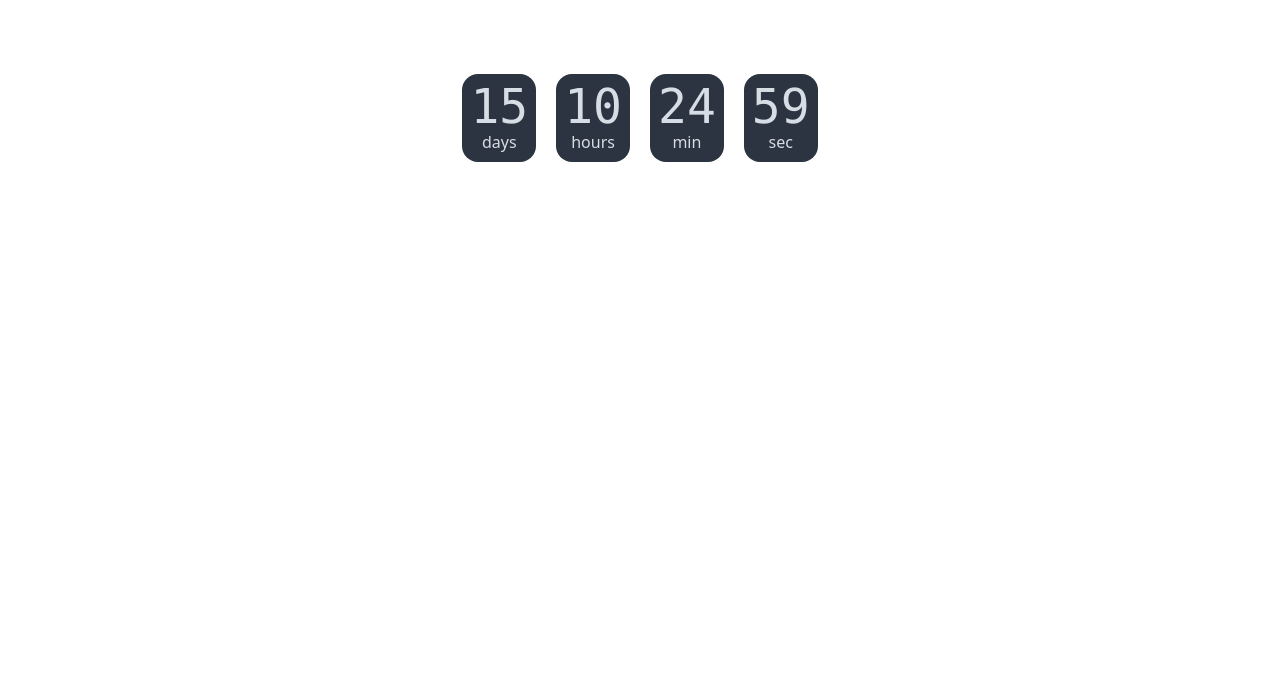
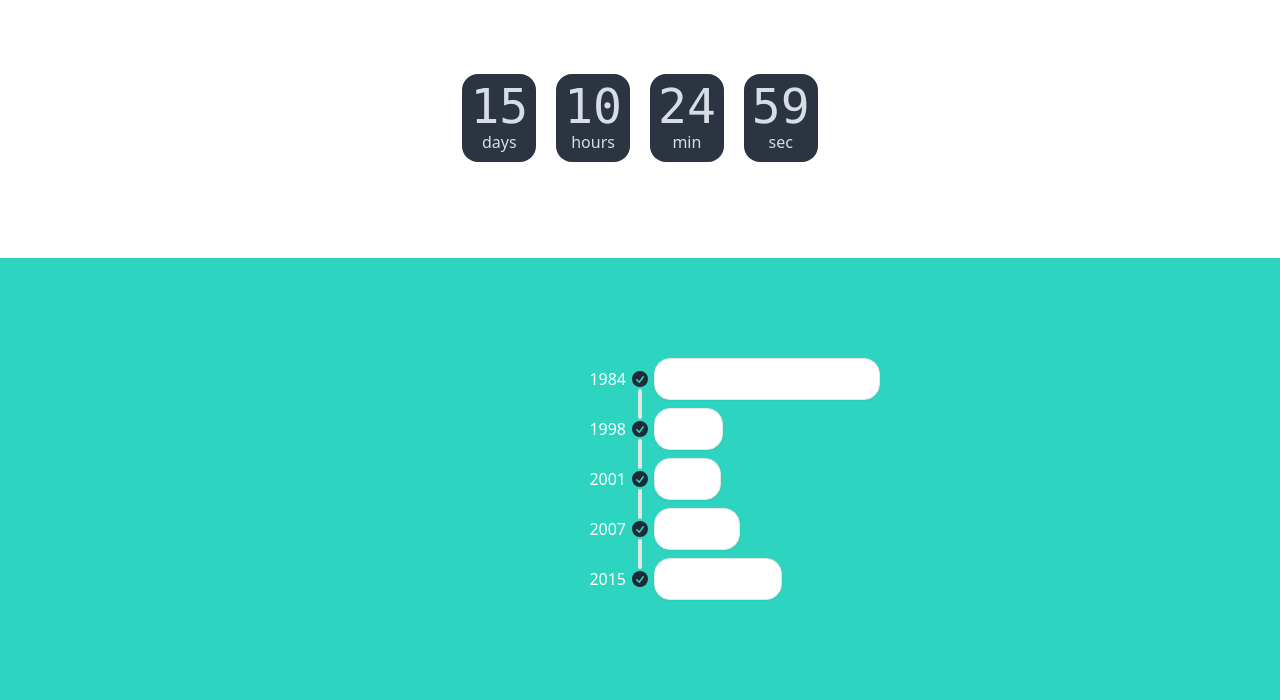
Before and after one commit to ratulislam46/github-collabration, a plain HTML site: page index.html in a window 1280 px wide. Shown: the part 888-1588 px from the top of the page. Before the commit the page ends 1146 px from the top, so only its background shows below. Drawn offline with nearby package versions, Linux system fonts and the light colour scheme.

Commit message:
added timeline

```diff
--- a/index.html
+++ b/index.html
@@ -85,6 +85,75 @@
                 </div>
             </div>
         </section>
+
+        <!-- timeline section  -->
+        <section class="py-24 bg-teal-400">
+            <ul class="timeline timeline-vertical">
+                <li>
+                    <div class="timeline-start text-white">1984</div>
+                    <div class="timeline-middle">
+                        <svg xmlns="http://www.w3.org/2000/svg" viewBox="0 0 20 20" fill="currentColor" class="h-5 w-5">
+                            <path fill-rule="evenodd"
+                                d="M10 18a8 8 0 100-16 8 8 0 000 16zm3.857-9.809a.75.75 0 00-1.214-.882l-3.483 4.79-1.88-1.88a.75.75 0 10-1.06 1.061l2.5 2.5a.75.75 0 001.137-.089l4-5.5z"
+                                clip-rule="evenodd" />
+                        </svg>
+                    </div>
+                    <div class="timeline-end timeline-box text-white">First Macintosh computer</div>
+                    <hr />
+                </li>
+                <li>
+                    <hr />
+                    <div class="timeline-start text-white">1998</div>
+                    <div class="timeline-middle">
+                        <svg xmlns="http://www.w3.org/2000/svg" viewBox="0 0 20 20" fill="currentColor" class="h-5 w-5">
+                            <path fill-rule="evenodd"
+                                d="M10 18a8 8 0 100-16 8 8 0 000 16zm3.857-9.809a.75.75 0 00-1.214-.882l-3.483 4.79-1.88-1.88a.75.75 0 10-1.06 1.061l2.5 2.5a.75.75 0 001.137-.089l4-5.5z"
+                                clip-rule="evenodd" />
+                        </svg>
+                    </div>
+                    <div class="timeline-end timeline-box text-white">iMac</div>
+                    <hr />
+                </li>
+                <li>
+                    <hr />
+                    <div class="timeline-start text-white">2001</div>
+                    <div class="timeline-middle">
+                        <svg xmlns="http://www.w3.org/2000/svg" viewBox="0 0 20 20" fill="currentColor" class="h-5 w-5">
+                            <path fill-rule="evenodd"
+                                d="M10 18a8 8 0 100-16 8 8 0 000 16zm3.857-9.809a.75.75 0 00-1.214-.882l-3.483 4.79-1.88-1.88a.75.75 0 10-1.06 1.061l2.5 2.5a.75.75 0 001.137-.089l4-5.5z"
+                                clip-rule="evenodd" />
+                        </svg>
+                    </div>
+                    <div class="timeline-end timeline-box text-white">iPod</div>
+                    <hr />
+                </li>
+                <li>
+                    <hr />
+                    <div class="timeline-start text-white">2007</div>
+                    <div class="timeline-middle">
+                        <svg xmlns="http://www.w3.org/2000/svg" viewBox="0 0 20 20" fill="currentColor" class="h-5 w-5">
+                            <path fill-rule="evenodd"
+                                d="M10 18a8 8 0 100-16 8 8 0 000 16zm3.857-9.809a.75.75 0 00-1.214-.882l-3.483 4.79-1.88-1.88a.75.75 0 10-1.06 1.061l2.5 2.5a.75.75 0 001.137-.089l4-5.5z"
+                                clip-rule="evenodd" />
+                        </svg>
+                    </div>
+                    <div class="timeline-end timeline-box text-white">iPhone</div>
+                    <hr />
+                </li>
+                <li>
+                    <hr />
+                    <div class="timeline-start text-white">2015</div>
+                    <div class="timeline-middle">
+                        <svg xmlns="http://www.w3.org/2000/svg" viewBox="0 0 20 20" fill="currentColor" class="h-5 w-5">
+                            <path fill-rule="evenodd"
+                                d="M10 18a8 8 0 100-16 8 8 0 000 16zm3.857-9.809a.75.75 0 00-1.214-.882l-3.483 4.79-1.88-1.88a.75.75 0 10-1.06 1.061l2.5 2.5a.75.75 0 001.137-.089l4-5.5z"
+                                clip-rule="evenodd" />
+                        </svg>
+                    </div>
+                    <div class="timeline-end timeline-box text-white">Apple Watch</div>
+                </li>
+            </ul>
+        </section>
     </main>
 </body>
 
```
